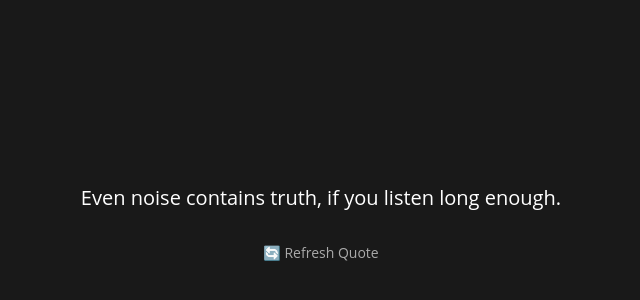
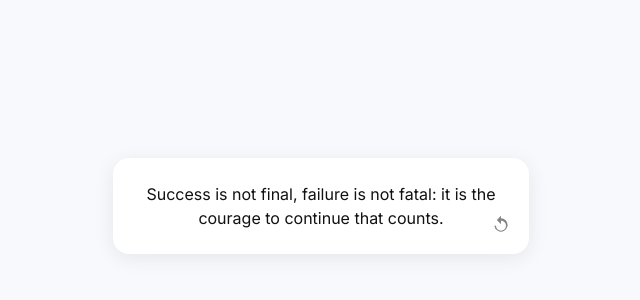
Before and after one commit to 66here/quote, a plain HTML site: page index.html in a window 1280 px wide. Shown: the part 194-494 px from the top of the page, without its empty margins (319-959 px from the left). Drawn offline with Linux system fonts and the light colour scheme.

Commit message:
Refactor index.html for quote widget design

```diff
--- a/index.html
+++ b/index.html
@@ -2,114 +2,98 @@
 <html lang="en">
 <head>
   <meta charset="UTF-8">
-<title>Data-Driven Quotes</title>
+  <meta name="viewport" content="width=device-width, initial-scale=1.0">
+  <title>Quote Widget</title>
   <style>
+    @import url('https://fonts.googleapis.com/css2?family=Inter:wght@400;600&display=swap');
+
     body {
-    background-color: #191919;
-    color: #ffffff;
-    font-family: 'Open Sans', sans-serif;
+      font-family: 'Inter', sans-serif;
+      background: #f7f9fc;
+      color: #111;
       margin: 0;
+      padding: 0;
       display: flex;
       align-items: center;
       justify-content: center;
       height: 100vh;
     }
 
-  .quote-box {
-    display: flex;
-    flex-direction: column;
-    align-items: center;
-    padding: 20px;
-    width: 80%;
-    max-width: 600px;
+    .quote-card {
+      background: #fff;
+      padding: 24px 28px;
+      border-radius: 16px;
+      box-shadow: 0 4px 20px rgba(0, 0, 0, 0.08);
+      max-width: 360px;
       text-align: center;
+      position: relative;
+      transition: all 0.3s ease-in-out;
     }
 
-  h5 {
-    font-weight: 500;
-    font-size: 20px;
+    .quote-text {
+      font-size: 16px;
       line-height: 1.5;
-    margin-bottom: 10px;
+      margin: 0;
+      opacity: 1;
+      transition: opacity 0.3s ease-in-out;
     }
 
-  .refresh {
-    margin-top: 20px;
+    .refresh-btn {
+      background: none;
+      border: none;
+      position: absolute;
+      bottom: 10px;
+      right: 12px;
       cursor: pointer;
-    font-size: 14px;
-    color: #aaa;
-    transition: color 0.2s ease;
+      padding: 6px;
+      opacity: 0.6;
+      transition: opacity 0.2s;
     }
 
-  .refresh:hover {
-    color: #fff;
+    .refresh-btn:hover {
+      opacity: 1;
     }
 
-  /* animasi fade untuk transisi kutipan */
-  .fade {
-    opacity: 0;
-    transition: opacity 0.4s ease-in-out;
+    .refresh-btn svg {
+      width: 20px;
+      height: 20px;
+      fill: #333;
     }
   </style>
 </head>
-
 <body>
-  <div class="quote-box">
-    <h5 id="quoteText"></h5>
-    <div class="refresh" id="refreshQuote">🔄 Refresh Quote</div>
+  <div class="quote-card">
+    <p id="quoteText" class="quote-text"></p>
+    <button id="refreshBtn" class="refresh-btn" title="Refresh quote">
+      <svg viewBox="0 0 24 24">
+        <path d="M17.65 6.35A7.95 7.95 0 0 0 12 4V1L7 6l5 5V7a6 6 0 1 1-6 6h-2a8 8 0 1 0 13.65-6.65z"/>
+      </svg>
+    </button>
   </div>
 
   <script>
     const quotes = [
-      "Growth isn’t linear — it’s full of noise, but still trending upward.",
-      "We all start as rough data — learning is the process of cleaning ourselves.",
-      "Not every variable needs to be controlled — some randomness makes life meaningful.",
-      "Even when p < 0.05, life doesn’t always go as expected.",
-      "Each day adds a new data point — someday the trend will make sense.",
-      "Don’t delete your outliers — sometimes they define who you are.",
-      "Learning is like regression — you minimize the loss, not eliminate it.",
-      "The more I learn, the wider my confidence interval becomes — and that’s okay.",
-      "Some days you’re the mean, some days the variance — both are needed for balance.",
-      "Keep iterating — every version of you is a better fit than before.",
-      "Wisdom is like Bayesian inference — updating beliefs with every piece of evidence.",
-      "You can’t control the distribution, but you can choose how to sample from it.",
-      "Even noise contains truth, if you listen long enough.",
-      "Don’t rush convergence — meaningful models take time to train.",
-      "Be your own analyst — interpret your life with compassion, not bias.",
-      "Your past mistakes are just data — use them to update your model.",
-      "Don’t overfit to others’ expectations — generalize to your own purpose.",
-      "Confidence comes not from certainty, but from continuous testing.",
-      "Even when results aren’t significant, the process still matters.",
-      "You can’t normalize everything — some differences are meant to stay.",
-      "Variance without direction is chaos; direction without variance is stagnation.",
-      "Every iteration refines you — trust the process of reparameterization.",
-      "Curiosity is the true optimizer — it keeps the learning rate alive.",
-      "Your worth isn’t a single metric — it’s a multidimensional measure.",
-      "Some hypotheses fail, but every failure narrows the search space.",
-      "Don’t be afraid of missing values — growth fills the gaps.",
-      "Progress isn’t binary — even partial improvement is signal.",
-      "Life’s not a closed-form solution — sometimes you just need to approximate.",
-      "The goal isn’t perfection, it’s convergence toward something better."
+      "Happiness depends upon ourselves.",
+      "Act as if what you do makes a difference. It does.",
+      "Success is not final, failure is not fatal: it is the courage to continue that counts.",
+      "Keep your face always toward the sunshine—and shadows will fall behind you.",
+      "Believe you can and you're halfway there."
     ];
 
-    const quoteEl = document.getElementById("quoteText");
-    const refreshBtn = document.getElementById("refreshQuote");
+    const quoteText = document.getElementById("quoteText");
+    const refreshBtn = document.getElementById("refreshBtn");
 
     function showRandomQuote() {
-      // animasi fade-out
-      quoteEl.classList.add("fade");
+      quoteText.style.opacity = 0;
       setTimeout(() => {
         const randomIndex = Math.floor(Math.random() * quotes.length);
-        quoteEl.textContent = quotes[randomIndex];
-        // animasi fade-in
-        quoteEl.classList.remove("fade");
-      }, 400);
+        quoteText.textContent = quotes[randomIndex];
+        quoteText.style.opacity = 1;
+      }, 200);
     }
 
-    // tampilkan kutipan pertama saat halaman dibuka
-    showRandomQuote();
-
-    // tombol refresh untuk kutipan baru
     refreshBtn.addEventListener("click", showRandomQuote);
+    showRandomQuote(); // tampilkan quote pertama
   </script>
 </body>
 </html>
```
Lines whose indentation alone changed are shown as unchanged.
